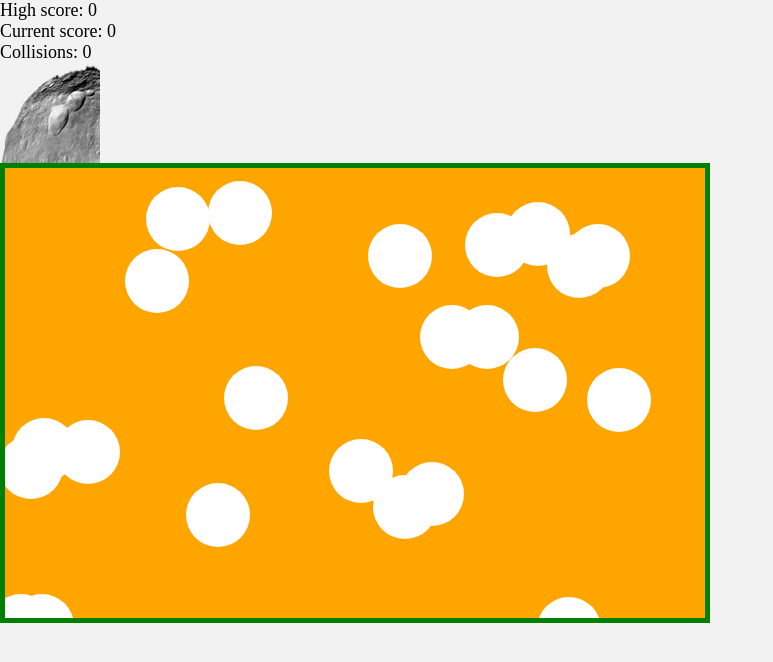
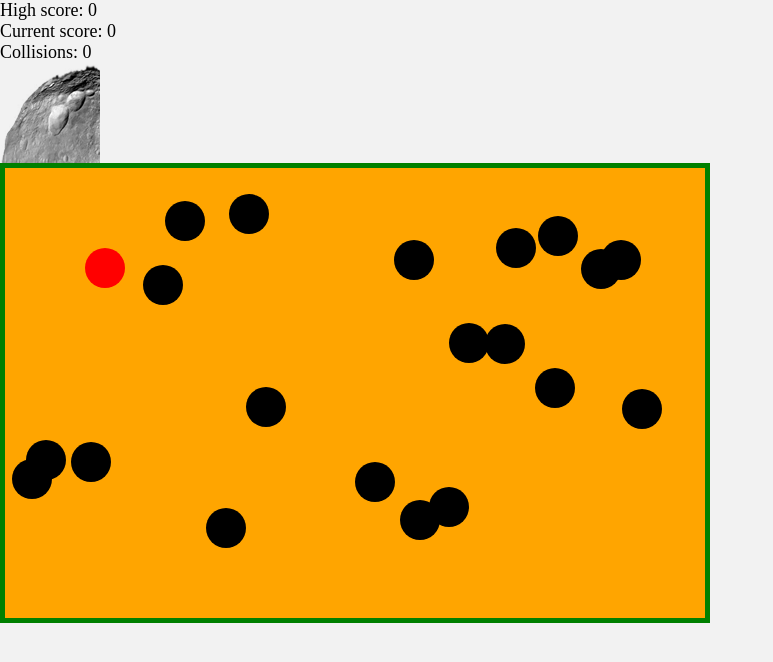
Before and after one commit to BHesseldieck/watchout, a website: page client/index.html in a window 1280 px wide. Shown: the whole page, without its empty margins (0-773 px from the left). Drawn offline with Linux system fonts and the light colour scheme.

Commit message:
Tried to make drag functionality

```diff
--- a/client/styles.css
+++ b/client/styles.css
@@ -13,7 +13,11 @@ body{
 		border: 5px solid green;
 		background-color: orange;
 }
-
+/*this doesn't do anything--why?
+.board circle {
+	fill: red;
+}
+*/
 .enemy{
 	background-image: url('asteroid.png');
 	width: 100px;
--- a/client/watchout.js
+++ b/client/watchout.js
@@ -11,23 +11,26 @@ var gameStats = {
   bestScore: 0
 };
 
+//create axes why?
 var axes = {
   x: d3.scale.linear().domain([0, 100]).range([0, gameOptions.width]),
   y: d3.scale.linear().domain([0, 100]).range([0, gameOptions.height])
 };
 
+//create a board that is svg of given width and height above
 d3.select('.board').append('svg:svg')
                 .attr('width', gameOptions.width)
                 .attr('height', gameOptions.height);
 
+//set variables so that we can use them in creating enemies
 var svg = d3.select('svg');
 //+ turns it to number instead of string
 var width = +svg.attr('width');
 var height = +svg.attr('height');
-var radius = 32;
-//create enemies
+var radius = 20;
 
-var circles = d3.range(0, gameOptions.nEnemies).map(function(i) {
+//create enemiesat random x and y location
+var enemyCircles = d3.range(0, gameOptions.nEnemies).map(function(i) {
   return {
     id: i,
     x: Math.floor(Math.random() * ( width - radius * 2)),
@@ -35,15 +38,50 @@ var circles = d3.range(0, gameOptions.nEnemies).map(function(i) {
   };
 });
 
-svg.selectAll('circle')
-	.data(circles)
+//bind d3 data of coordinates and radius to enemy circles
+//and set to color white
+//this has to be circle because we are making circle elements
+//with a circle x and circle y and radius?
+svg.selectAll('circleEnemey')
+	.data(enemyCircles)
 	.enter().append('circle')
 		.attr('cx', function(d) { return d.x; })
 		.attr('cy', function(d) { return d.y; })
 		.attr('r', radius)
-		.style('fill', function(d, i) { return 'white'; });
+		.style('fill', 'black');
+		//can set to random color following the tutorial
 
-//remember to add dragability on these
+var player = {id: 99999, x: 100, y: 100};
+//make a player and append to svg container
+svg.append('circle')
+		.attr('cx', player.x)
+		.attr('cy', player.y)
+		.attr('r', radius)
+		.style('fill', 'red')
+		.call(d3.drag()
+			.on('start', dragStarted)
+			.on('drag', dragged)
+			.on('end', dragEnded));
+
+//make player draggable --> when dragged, call dragstarted
+//when moving, call dragged/ when done, call end
+
+
+//dragstarted happens on start--> creates active class
+//using raise to allow movement
+var dragStarted = function(d) {
+  d3.select(this).raise().classed('active', true);
+};
+
+//during drag, allows cx and cy to change to where you move them
+var dragged = function(d) {
+  d3.select(this).attr('cx', d.x = d3.event.x).attr('cy', d.y = d3.event.y);
+};
+
+//after drag, set raise to false
+var dragEnded = function(d) {
+  d3.select(this).classed('active', false);
+};
 
 //score updates
 var updateScore = function() {
```
